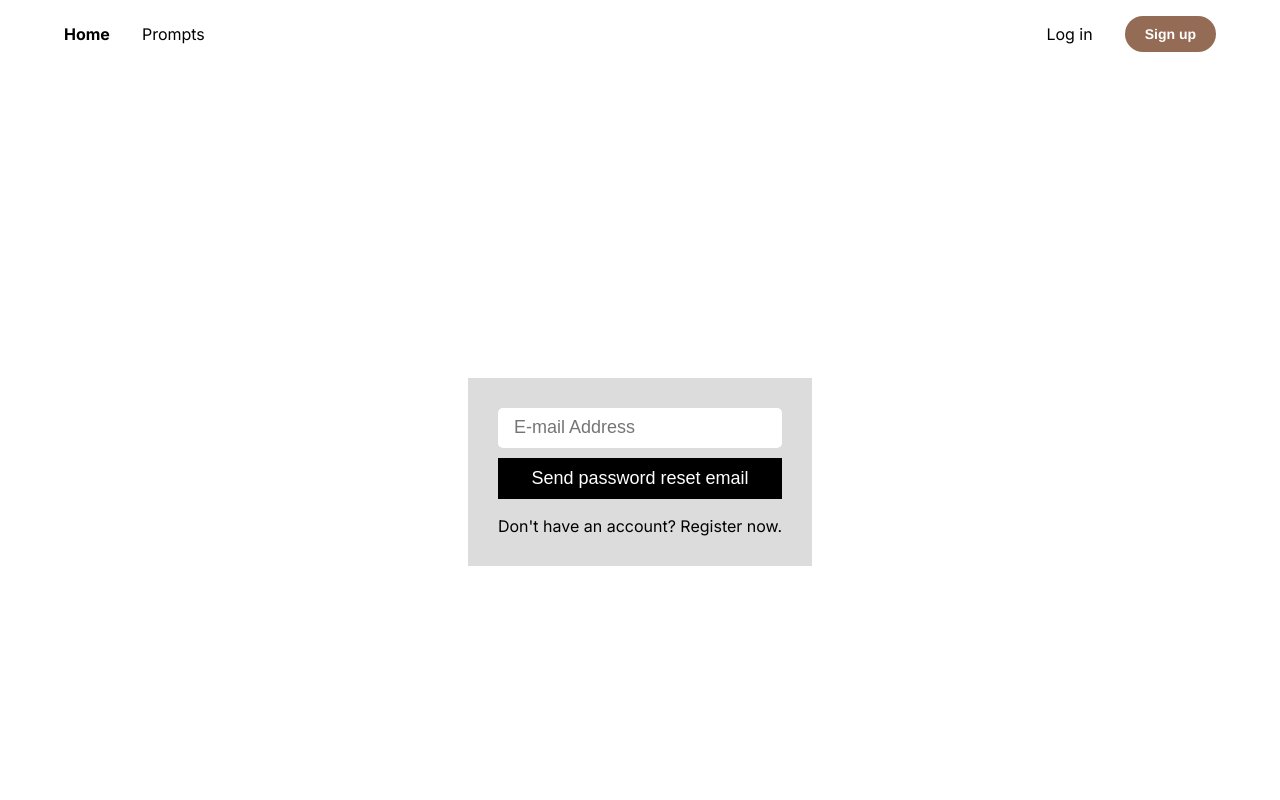
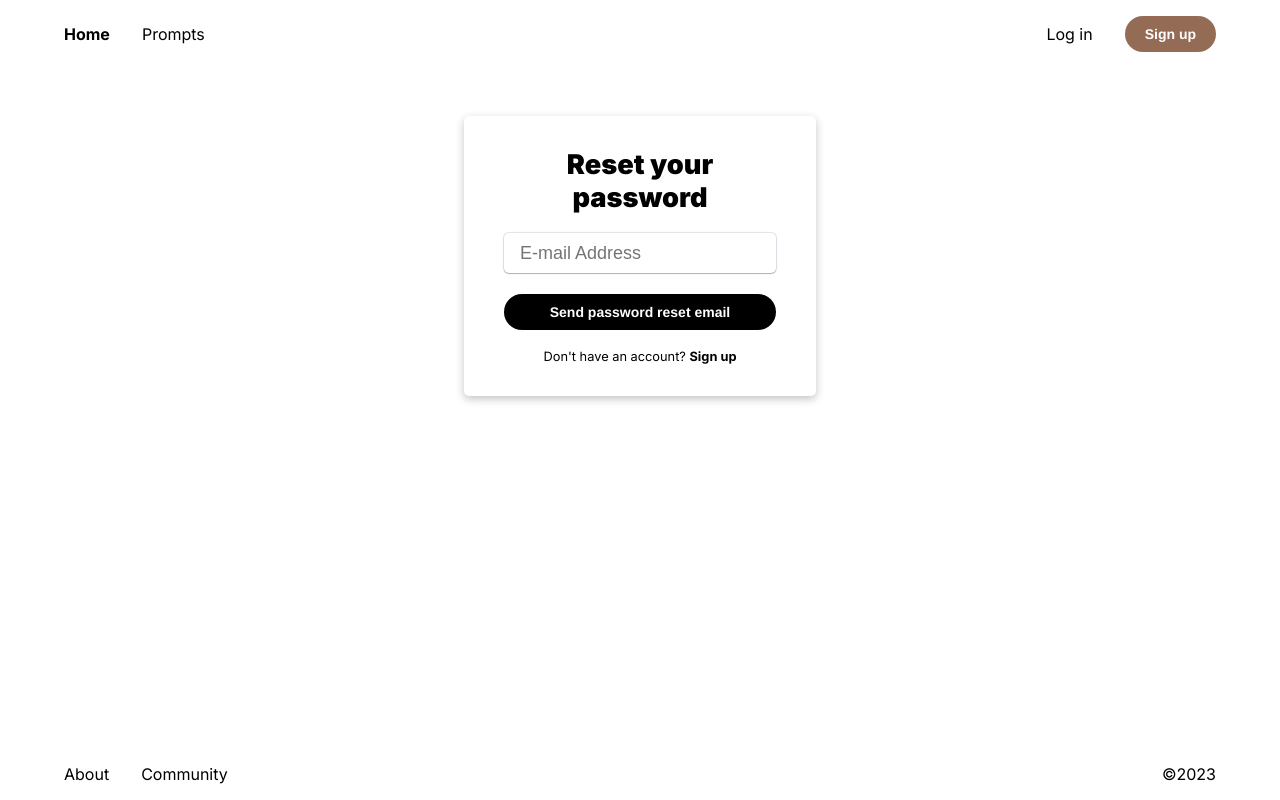
Before and after one commit to andrii1/home-project2, a React (Create React App) app in the folder packages/client/: page /reset in a window 1280 px wide. Shown: the top 800 px of the page. Built offline with nearby package versions, Linux system fonts and the light colour scheme; no server answers.

Commit message:
reset button

```diff
--- a/packages/client/src/containers/Reset/Reset.Container.js
+++ b/packages/client/src/containers/Reset/Reset.Container.js
@@ -2,20 +2,22 @@ import React, { useEffect, useState } from 'react';
 import { useAuthState } from 'react-firebase-hooks/auth';
 import { useNavigate, Link } from 'react-router-dom';
 import { useUserContext } from '../../userContext';
+import { Button } from '../../components/Button/Button.component';
 import './Reset.styles.css';
 
 function Reset() {
-  const { auth, sendPasswordResetEmail } = useUserContext();
+  const { user, loading, error, auth, sendPasswordResetEmail } =
+    useUserContext();
   const [email, setEmail] = useState('');
-  const [user, loading, error] = useAuthState(auth);
   const navigate = useNavigate();
   useEffect(() => {
     if (loading) return;
     if (user) navigate('/dashboard');
   }, [user, loading]);
   return (
-    <div className="reset">
-      <div className="reset__container">
+    <div className="register-container">
+      <div className="register">
+        <h1>Reset your password</h1>
         <input
           type="text"
           className="reset__textBox"
@@ -23,14 +25,17 @@ function Reset() {
           onChange={(e) => setEmail(e.target.value)}
           placeholder="E-mail Address"
         />
-        <button
-          className="reset__btn"
+        <Button
+          primary
           onClick={() => sendPasswordResetEmail(email)}
-        >
-          Send password reset email
-        </button>
-        <div>
-          Don't have an account? <Link to="/register">Register</Link> now.
+          backgroundColor="#000"
+          label="Send password reset email"
+        />
+        <div className="form-additional-text">
+          Don't have an account?{' '}
+          <Link to="/signup" className="form-additional-link">
+            Sign up
+          </Link>
         </div>
       </div>
     </div>
```
